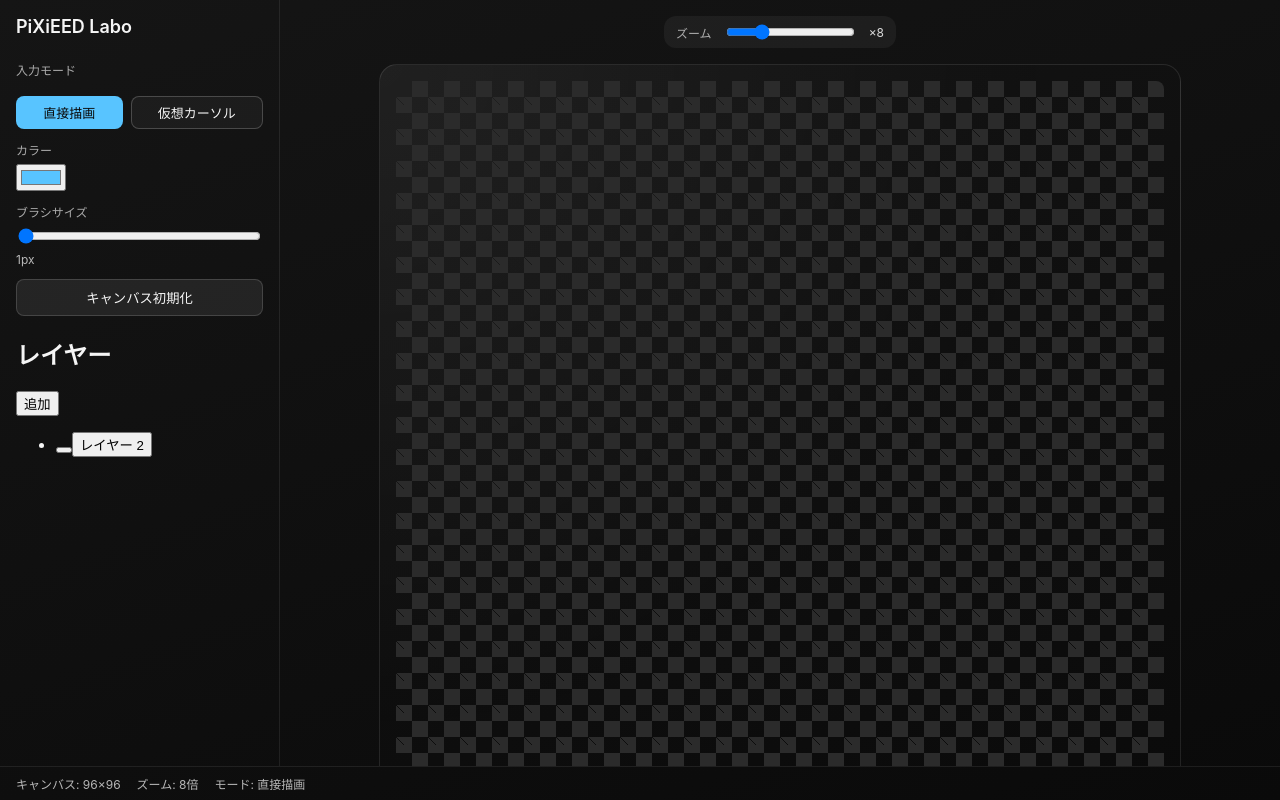
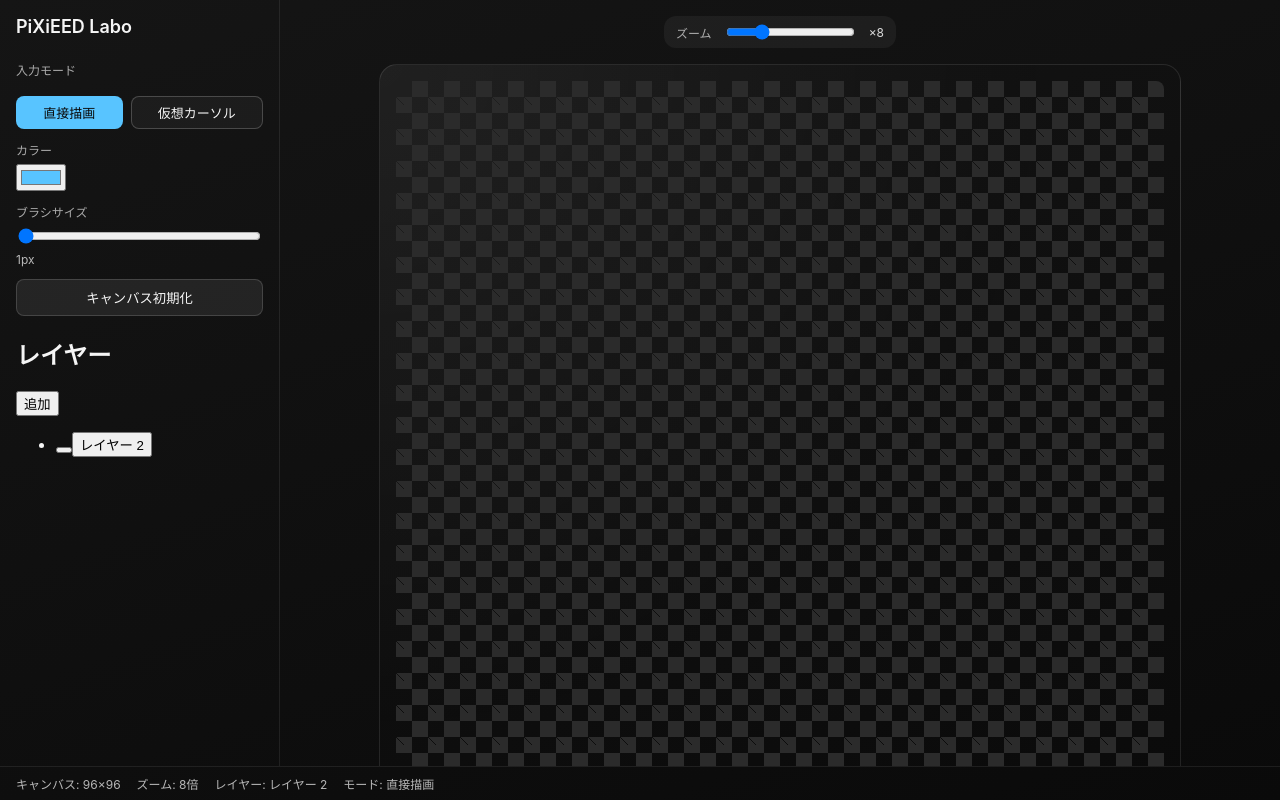
Before and after one commit to ReoTsukada/PiXiEEDLabo, a React (Vite) app: page / in a window 1280 px wide. Built offline with nearby package versions, Linux system fonts and the light colour scheme.

Commit message:
Update StatusBar.tsx

```diff
--- a/src/components/StatusBar.tsx
+++ b/src/components/StatusBar.tsx
@@ -5,13 +5,15 @@ interface StatusBarProps {
   zoom: number;
   inputMode: InputMode;
   virtualCursor: VirtualCursorState;
+  activeLayerName: string;
 }
 
-export function StatusBar({ size, zoom, inputMode, virtualCursor }: StatusBarProps) {
+export function StatusBar({ size, zoom, inputMode, virtualCursor, activeLayerName }: StatusBarProps) {
   return (
     <div className="status-bar">
       <span>キャンバス: {size.width}×{size.height}</span>
       <span>ズーム: {zoom}倍</span>
+      <span>レイヤー: {activeLayerName}</span>
       <span>モード: {inputMode === 'direct' ? '直接描画' : '仮想カーソル'}</span>
       {inputMode === 'virtual' && virtualCursor.visible && (
         <span>
```
